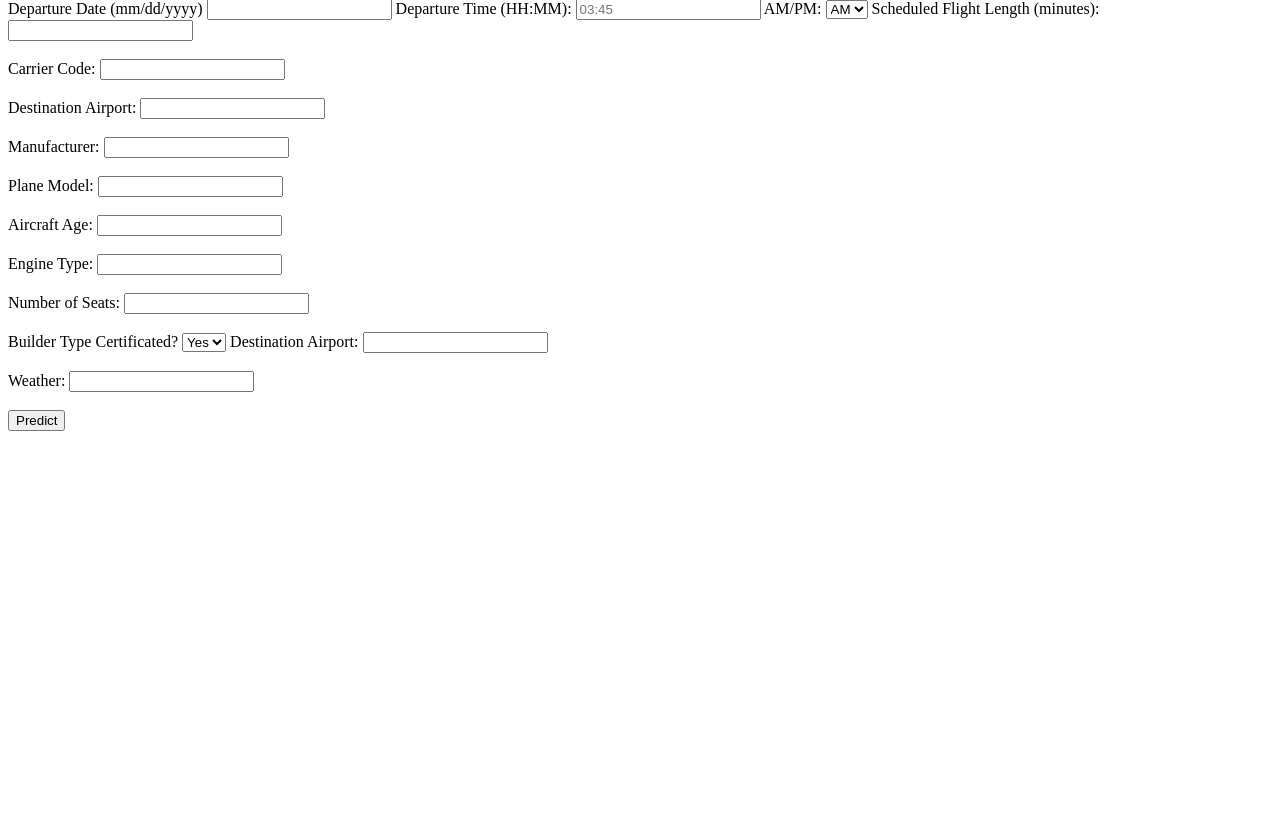
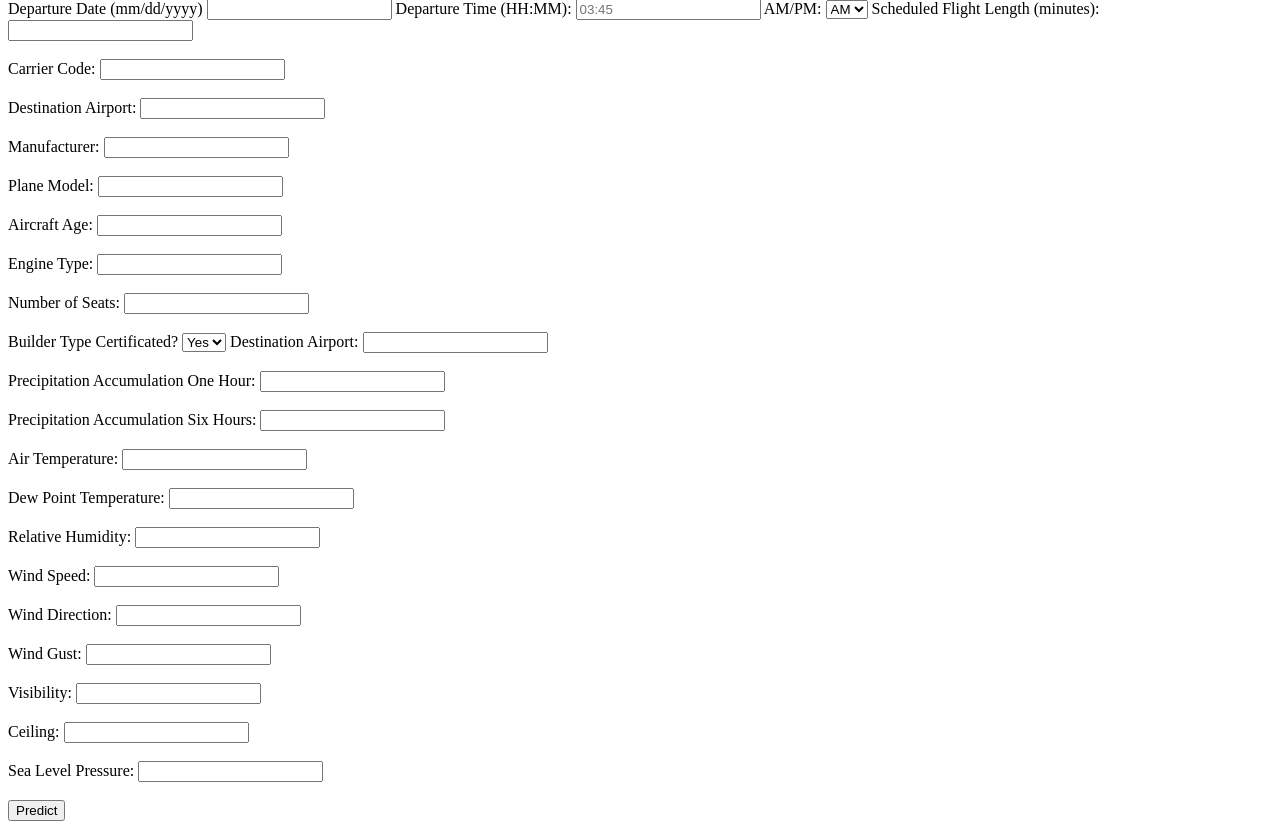
Before and after one commit to brianna-mitri/project-4, a Flask app: page / in a window 1280 px wide. Shown: the part 81-910 px from the top of the page. Before the commit the page ends 512 px from the top, so only its background shows below. Run offline with Flask 3, Linux system fonts and the light colour scheme; parts of the project's set-up code (start-up, migrations or seed data) failed here and were passed over.

Commit message:
Added origin weather inputs with cyclical conversion for wind direction

```diff
--- a/Web/app.py
+++ b/Web/app.py
@@ -64,6 +64,23 @@ def predict():
         seat_cnt = request.form.get('seat_cnt')
         builder_certificated = request.form.get('builder_certificated')  #true or false
 
+        # Origin: Weather Info
+        precip_accum_1_hr = request.form.get('precip_accum_1_hr')
+        precip_accum_6_hr = request.form.get('precip_accum_6_hr')
+        air_temp = request.form.get('air_temp')
+        dew_point_temp = request.form.get('dew_point_temp')
+        relative_humidity = request.form.get('relative_humidity')
+        wind_speed = request.form.get('wind_speed')
+        wind_direction = request.form.get('wind_direction')
+        wind_gust = request.form.get('wind_gust')
+        visibility = request.form.get('visibility')
+
+        ceiling = request.form.get('ceiling')
+        ceiling_missing = 0  #default
+
+        sea_level_pressure = request.form.get('sea_level_pressure')
+        sea_level_pressure_missing = 0  #default
+
 
         # dest_airport = request.form.get('dest_airport')
         # weather = request.form.get('weather')
@@ -71,6 +88,7 @@ def predict():
         # ----------------------------------------
         # convert cyclical variables
         # ----------------------------------------
+        # time related
         month_sin = math.sin(2 * math.pi * (parsed_date.month / 12.0))
         month_cos = math.cos(2 * math.pi * (parsed_date.month / 12.0))
 
@@ -82,6 +100,11 @@ def predict():
 
         minutes_sin = math.sin(2 * math.pi * total_minutes / 1440.0)
         minutes_cos = math.cos(2 * math.pi * total_minutes / 1440.0)
+
+        # wind direction (360 degrees)
+        wind_rad = np.deg2rad(wind_direction)
+        wind_dir_sin = np.sin(wind_rad)
+        wind_dir_cos = np.cos(wind_rad)
 
         # ----------------------------------------
         # convert into a DF
@@ -106,6 +129,20 @@ def predict():
             "Type of Engine": engine_type,
             "Number of Seats": seat_cnt,
             "Builder Type Certificated": int(builder_certificated),
+            "Precipitation Accumulation One Hour": float(precip_accum_1_hr),
+            "Precipitation Accumulation Six Hours": float(precip_accum_6_hr),
+            "Air Temperature": float(air_temp),
+            "Dew Point Temperature": float(dew_point_temp),
+            "Relative Humidity": float(relative_humidity),
+            "Wind Speed": float(wind_speed),
+            "Wind Direction (sin)": wind_dir_sin,
+            "Wind Direction (cos)": wind_dir_cos,
+            "Wind Gust": float(wind_gust),
+            "Visibility": float(visibility),
+            "Ceiling": int(ceiling),
+            "Ceiling Missing": int(ceiling_missing),
+            "Sea Level Pressure": float(sea_level_pressure),
+            "Sea Level Pressure Missing": int(sea_level_pressure_missing)
         }
 
         # convert all variables into a df
--- a/Web/templates/dummy.html
+++ b/Web/templates/dummy.html
@@ -73,8 +73,53 @@
         <label for="dest_airport">Destination Airport:</label>
         <input type="text" name="dest_airport" id="dest_airport" /><br><br>
 
-        <label for="weather">Weather:</label>
-        <input type="text" name="weather" id="weather" /><br><br>
+        <!----------------------------------------------->
+        <!-- Origin: Weather Info -->
+        <!----------------------------------------------->
+        <!-- Precipitation Accumulation One Hour -->
+        <label for="precip_accum_1_hr">Precipitation Accumulation One Hour:</label>
+        <input type="text" name="precip_accum_1_hr" id="precip_accum_1_hr" /><br><br>
+
+        <!-- Precipitation Accumulation Six Hours -->
+        <label for="precip_accum_6_hr">Precipitation Accumulation Six Hours:</label>
+        <input type="text" name="precip_accum_6_hr" id="precip_accum_6_hr" /><br><br>
+
+        <!-- Air Temperature -->
+        <label for="air_temp">Air Temperature:</label>
+        <input type="text" name="air_temp" id="air_temp" /><br><br>
+
+        <!-- Dew Point Temperature -->
+        <label for="dew_point_temp">Dew Point Temperature:</label>
+        <input type="text" name="dew_point_temp" id="dew_point_temp" /><br><br>
+
+        <!-- Relative Humidity -->
+        <label for="relative_humidity">Relative Humidity:</label>
+        <input type="text" name="relative_humidity" id="relative_humidity" /><br><br>
+
+        <!-- Wind Speed -->
+        <label for="wind_speed">Wind Speed:</label>
+        <input type="text" name="wind_speed" id="wind_speed" /><br><br>
+
+        <!-- Wind Direction -->
+        <label for="wind_direction">Wind Direction:</label>
+        <input type="text" name="wind_direction" id="wind_direction" /><br><br>
+
+        <!-- Wind Gust -->
+        <label for="wind_gust">Wind Gust:</label>
+        <input type="text" name="wind_gust" id="wind_gust" /><br><br>
+
+        <!-- Visibility -->
+        <label for="visibility">Visibility:</label>
+        <input type="text" name="visibility" id="visibility" /><br><br>
+
+        <!-- Ceiling -->
+        <label for="ceiling">Ceiling:</label>
+        <input type="text" name="ceiling" id="ceiling" /><br><br>
+
+        <!-- Sea Level Pressure -->
+        <label for="sea_level_pressure">Sea Level Pressure:</label>
+        <input type="text" name="sea_level_pressure" id="sea_level_pressure" /><br><br>
+
 
         <button type="submit">Predict</button>
     </form>
```
